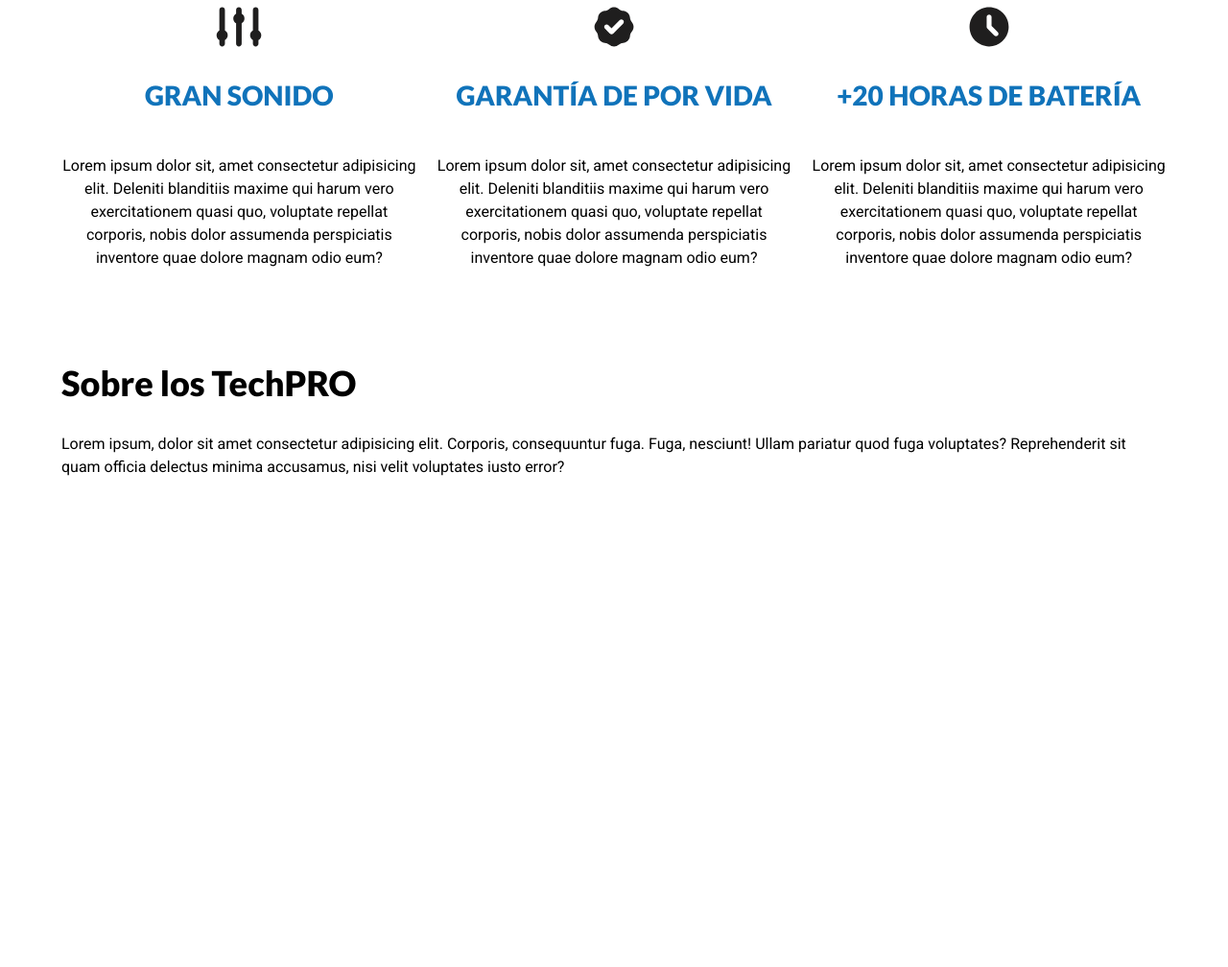
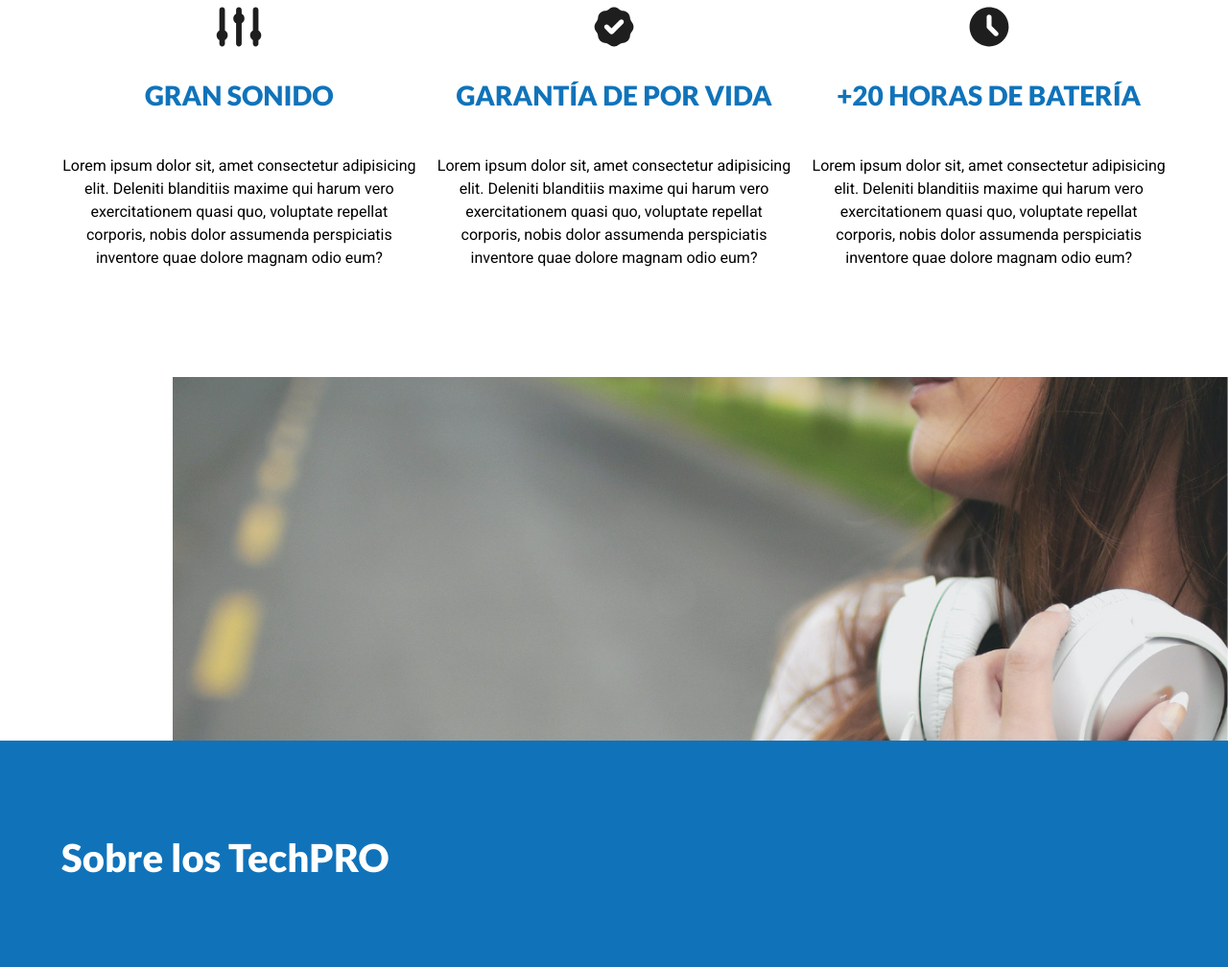
Before and after one commit to pmpeloc/audifonos, a plain HTML site: page index.html in a window 1280 px wide. Shown: the part 732-1740 px from the top of the page at 96% size. Before the commit the page ends 1247 px from the top, so only its background shows below. Drawn offline with Linux system fonts and the light colour scheme.

Commit message:
Estilos a la sección sobre los TechPRO

```diff
--- a/css/styles.css
+++ b/css/styles.css
@@ -182,3 +182,40 @@ img {
   text-transform: uppercase;
   margin-top: calc(var(--separacion) / 2);
 }
+
+/* Sobre TechPRO */
+
+.sobre-tech {
+  background-image: linear-gradient(
+      to bottom,
+      transparent 50%,
+      var(--primario) 0%
+    ),
+    url(../img/imagen-mujer.jpg);
+  background-position: right;
+  background-repeat: repeat, no-repeat;
+  background-size: 100%, 110rem;
+}
+
+.sobre-tech-grid {
+  display: grid;
+  grid-template-rows: repeat(2, 40rem);
+  row-gap: var(--separacion);
+}
+
+.texto-sobre-tech {
+  grid-row: 2 / 3;
+  color: var(--blanco);
+  display: flex;
+  flex-direction: column;
+  justify-content: space-around;
+}
+
+.texto-sobre-tech h2 {
+  font-size: 4rem;
+}
+
+.texto-sobre-tech p {
+  font-size: 2rem;
+  line-height: 2;
+}
```
